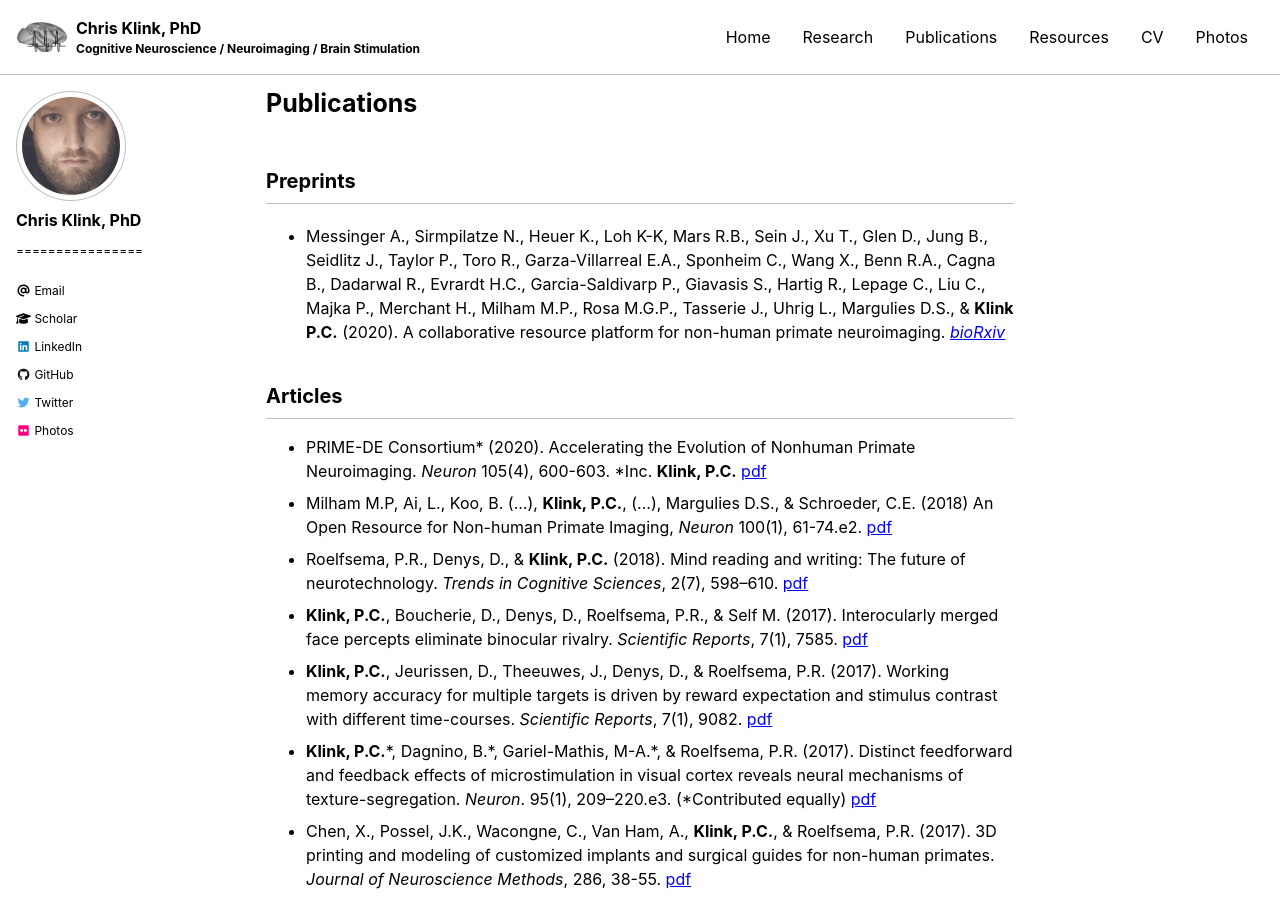
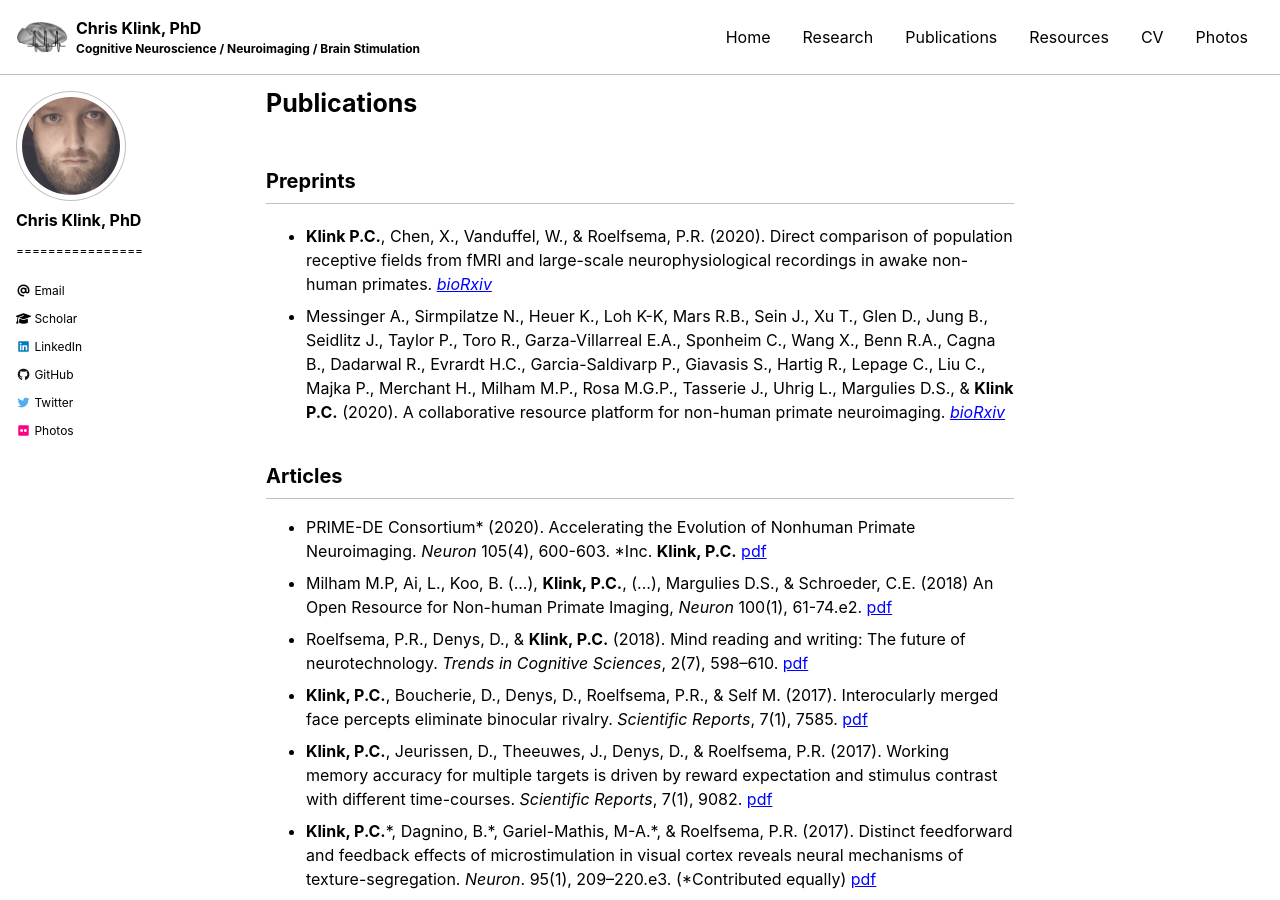
Before and after one commit to pcklink/pcklink.github.io, a Jekyll site: the page built from publications.md, in a window 1280 px wide and 900 px high. Built offline with Jekyll 4.4.1, drawn with Linux system fonts in a browser that asks for light colours; cached includes are drawn as plain includes; nearby versions of some CDN libraries.

Commit message:
Update publications.md

```diff
--- a/publications.md
+++ b/publications.md
@@ -7,6 +7,8 @@
 
 ## Preprints
 <p><ul>
+  <li><b>Klink P.C.</b>, Chen, X., Vanduffel, W., & Roelfsema, P.R. (2020). Direct comparison of population receptive fields from fMRI and large-scale neurophysiological recordings in awake non-human primates. <a href="https://doi.org/10.1101/2020.09.05.284133"><i>bioRxiv</i></a>
+    </li>
   <li>Messinger A., Sirmpilatze N., Heuer K., Loh K-K, Mars R.B., Sein J., Xu T., Glen D., Jung B., Seidlitz J., Taylor P., Toro R., Garza-Villarreal E.A., Sponheim C., Wang X., Benn R.A., Cagna B., Dadarwal R., Evrardt H.C., Garcia-Saldivarp P., Giavasis S., Hartig R., Lepage C., Liu C., Majka P., Merchant H., Milham M.P., Rosa M.G.P., Tasserie J., Uhrig L., Margulies D.S., & <b>Klink P.C.</b> (2020). A collaborative resource platform for non-human primate neuroimaging. <a href="https://doi.org/10.1101/2020.07.31.230185"><i>bioRxiv</i></a>
     </li>
 </ul></p>
```
